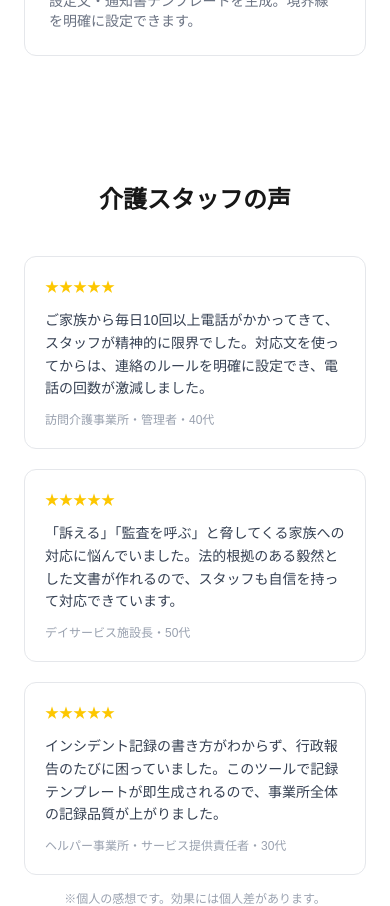
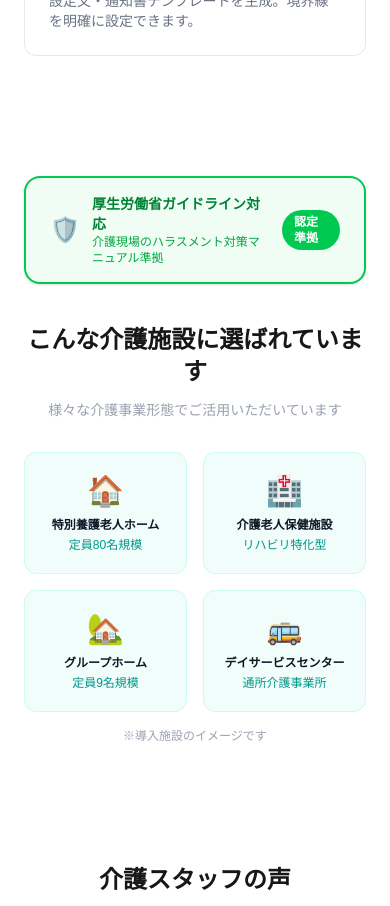
Before and after one commit to pokkori/kaigo-custharass-ai, a Next.js app: page / in a window 390 px wide. Shown: the part 4540-5446 px from the top of the page. Built offline with nearby package versions, Linux system fonts and the light colour scheme; no server answers.

Commit message:
feat: 介護カスハラAI BtoB LP強化（導入施設+ガイドライン準拠+事例プレビュー）

```diff
--- a/app/page.tsx
+++ b/app/page.tsx
@@ -250,6 +250,42 @@ export default function KaigoLP() {
         </div>
       </section>
 
+      {/* 厚労省ガイドライン対応バッジ + 導入施設モック */}
+      <section className="py-14 bg-white">
+        <div className="max-w-4xl mx-auto px-6">
+          {/* 厚労省ガイドライン準拠バッジ */}
+          <div className="flex justify-center mb-10">
+            <div className="inline-flex items-center gap-3 bg-green-50 border-2 border-green-500 rounded-2xl px-6 py-4 shadow-sm">
+              <span className="text-2xl">🛡️</span>
+              <div>
+                <p className="text-green-700 font-bold text-sm">厚生労働省ガイドライン対応</p>
+                <p className="text-green-600 text-xs">介護現場のハラスメント対策マニュアル準拠</p>
+              </div>
+              <span className="ml-2 bg-green-500 text-white text-xs font-bold px-3 py-1 rounded-full">認定準拠</span>
+            </div>
+          </div>
+
+          {/* 導入施設モック */}
+          <h2 className="text-2xl font-bold text-center mb-3">こんな介護施設に選ばれています</h2>
+          <p className="text-center text-gray-400 text-sm mb-8">様々な介護事業形態でご活用いただいています</p>
+          <div className="grid grid-cols-2 md:grid-cols-4 gap-4">
+            {[
+              { icon: "🏠", name: "特別養護老人ホーム", detail: "定員80名規模" },
+              { icon: "🏥", name: "介護老人保健施設", detail: "リハビリ特化型" },
+              { icon: "🏡", name: "グループホーム", detail: "定員9名規模" },
+              { icon: "🚌", name: "デイサービスセンター", detail: "通所介護事業所" },
+            ].map((f) => (
+              <div key={f.name} className="flex flex-col items-center bg-teal-50 border border-teal-100 rounded-xl py-5 px-3 text-center">
+                <span className="text-3xl mb-2">{f.icon}</span>
+                <p className="font-bold text-gray-900 text-xs mb-1">{f.name}</p>
+                <p className="text-teal-600 text-xs">{f.detail}</p>
+              </div>
+            ))}
+          </div>
+          <p className="text-xs text-gray-400 text-center mt-4">※導入施設のイメージです</p>
+        </div>
+      </section>
+
       {/* 利用者の声 */}
       <section className="py-16">
         <div className="max-w-4xl mx-auto px-6">
@@ -359,6 +395,57 @@ export default function KaigoLP() {
         </div>
       </section>
 
+      {/* 実際のカスハラ事例プレビュー */}
+      <section className="py-14 bg-white">
+        <div className="max-w-3xl mx-auto px-6">
+          <h2 className="text-2xl font-bold text-center mb-3">実際のカスハラ事例と対応策（一部）</h2>
+          <p className="text-center text-gray-400 text-sm mb-8">介護現場で多く報告される事例の対応策の一部をご紹介。詳細はAIツールで生成できます。</p>
+          <div className="space-y-4">
+            {[
+              {
+                q: "深夜に「今すぐ来い」と電話してくる",
+                category: "過剰な電話・要求",
+                preview: "連絡時間帯を書面で明示し「緊急時を除き〇時〜〇時の対応となります」と境界を設定。記録台帳に日時・発言内容を記録し、繰り返す場合は…",
+              },
+              {
+                q: "「殺すぞ」などの脅迫的言動",
+                category: "暴言・脅迫",
+                preview: "発言の日時・場所・証人を記録後、即刻その場を離れ管理者へ報告。事案によっては警察への相談も視野に入れ「刑法上の脅迫罪に該当する旨を…」",
+              },
+              {
+                q: "入浴介助中のセクハラ言動",
+                category: "性的嫌がらせ",
+                preview: "複数スタッフ体制への切り替えを検討し、利用者・家族へ書面で通知。「業務妨害・職員への性的ハラスメントに対しては契約解除を含む対応を…」",
+              },
+            ].map((item, i) => (
+              <div key={i} className="border border-gray-200 rounded-xl overflow-hidden">
+                <div className="bg-red-50 border-b border-red-100 px-5 py-3 flex items-center gap-3">
+                  <span className="text-xs bg-red-100 text-red-700 font-bold px-2 py-0.5 rounded-full">{item.category}</span>
+                  <p className="font-bold text-gray-900 text-sm">{item.q}</p>
+                </div>
+                <div className="px-5 py-4">
+                  <p className="text-sm text-gray-600 leading-relaxed">{item.preview}</p>
+                  <Link
+                    href="/tool"
+                    className="inline-block mt-3 text-teal-600 text-xs font-semibold hover:underline"
+                  >
+                    AIツールで完全な対応文を生成する →
+                  </Link>
+                </div>
+              </div>
+            ))}
+          </div>
+          <div className="mt-6 text-center">
+            <Link
+              href="/tool"
+              className="inline-block bg-teal-600 text-white font-bold px-8 py-3 rounded-xl hover:bg-teal-700 transition-colors text-sm"
+            >
+              すべての事例に対応できるAIツールを無料で試す →
+            </Link>
+          </div>
+        </div>
+      </section>
+
       <section className="py-12 bg-gray-50">
         <div className="max-w-2xl mx-auto px-4">
           <h2 className="text-xl font-bold text-center text-gray-800 mb-6">よくある質問</h2>
```
